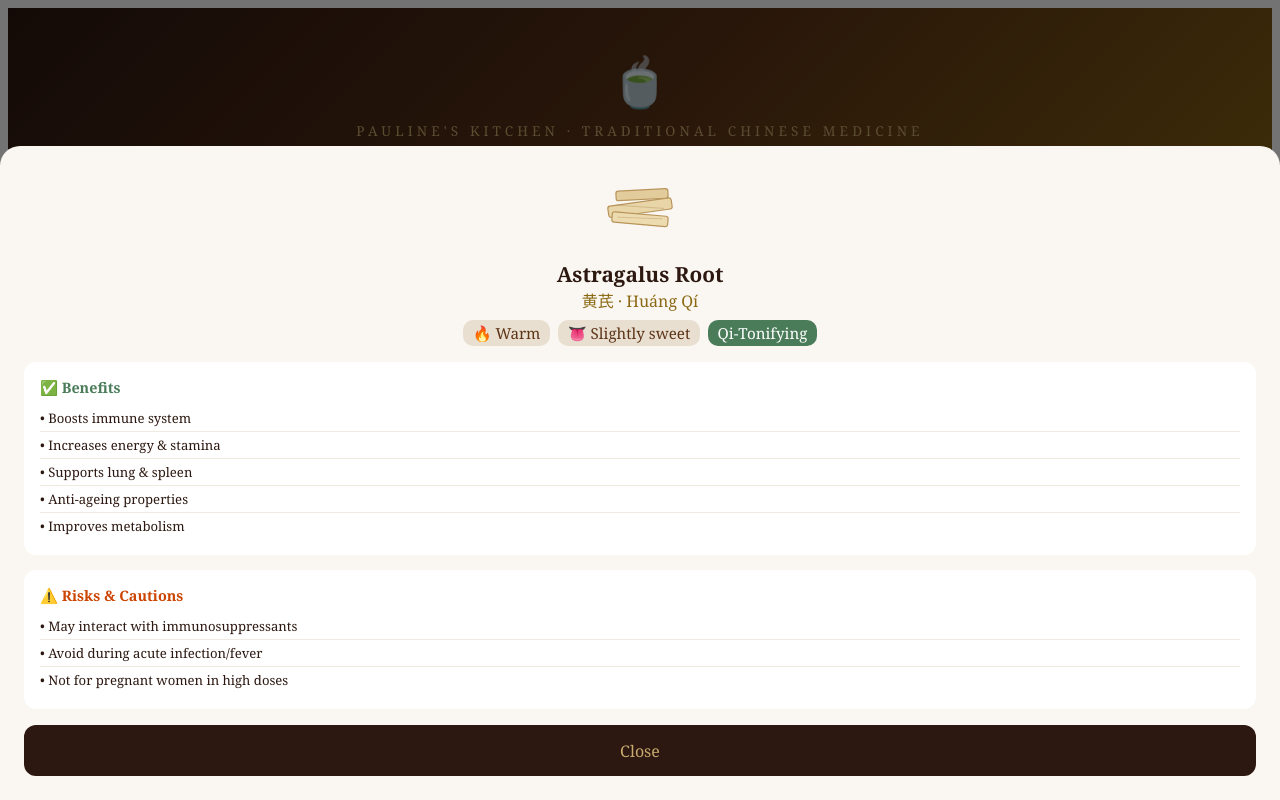
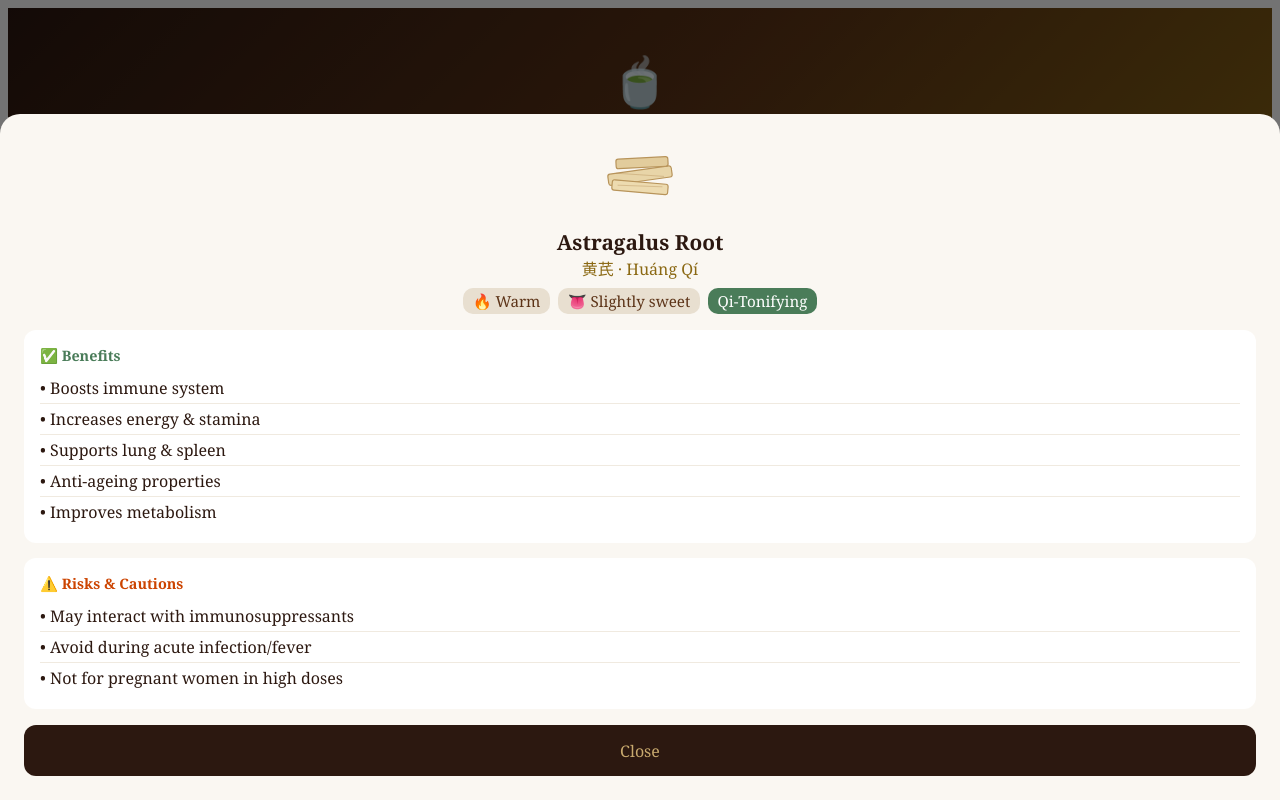
Before and after one commit to pauline-soup/pauline-herb-soup-guide, a React (Vite) app: page / in a window 1280 px wide. Both pictures are taken after a click on the element 330 px from the left and 634 px from the top of the page. Shown: the top 800 px of the page. Built offline with nearby package versions, Linux system fonts and the light colour scheme.

Commit message:
Update App.jsx

```diff
--- a/src/App.jsx
+++ b/src/App.jsx
@@ -541,7 +541,7 @@ margin: "0 auto",
       {/* Recipes Tab */}
       {activeTab === "recipes" && (
         <div style={{ padding: "1.25rem" }}>
-          <div style={{ background: "linear-gradient(135deg, #FFF8EE, #FAF0DC)", border: "1px solid #E8DFD0", borderRadius: "12px", padding: "1rem", marginBottom: "1.25rem", fontSize: "0.82rem", color: "#5C3317", lineHeight: 1.6 }}>
+          <div style={{ background: "linear-gradient(135deg, #FFF8EE, #FAF0DC)", border: "1px solid #E8DFD0", borderRadius: "12px", padding: "1rem", marginBottom: "1.25rem", fontSize: "1rem", color: "#5C3317", lineHeight: 1.6 }}>
             <strong>💡 General Benefits of Chinese Herb Soups:</strong><br />
             Regular consumption supports qi (vital energy) & blood circulation, strengthens immunity, nourishes internal organs, promotes healthy skin, improves sleep quality, and aligns body with seasonal changes — a cornerstone of preventive health in TCM.
           </div>
@@ -624,7 +624,7 @@ margin: "0 auto",
             <div style={{ background: "white", borderRadius: "12px", padding: "1rem", marginBottom: "0.95rem" }}>
               <div style={{ fontWeight: "bold", color: "#4A7C59", marginBottom: "0.5rem", fontSize: "0.9rem" }}>✅ Benefits</div>
               {selectedHerb.benefits.map((b, i) => (
-                <div key={i} style={{ fontSize: "0.82rem", color: "#2C1810", padding: "0.25rem 0", borderBottom: i < selectedHerb.benefits.length - 1 ? "1px solid #F0EAE0" : "none" }}>
+                <div key={i} style={{ fontSize: "1rem", color: "#2C1810", padding: "0.25rem 0", borderBottom: i < selectedHerb.benefits.length - 1 ? "1px solid #F0EAE0" : "none" }}>
                   • {b}
                 </div>
               ))}
@@ -633,7 +633,7 @@ margin: "0 auto",
             <div style={{ background: "white", borderRadius: "12px", padding: "1rem", marginBottom: "1rem" }}>
               <div style={{ fontWeight: "bold", color: "#CC4400", marginBottom: "0.5rem", fontSize: "0.9rem" }}>⚠️ Risks & Cautions</div>
               {selectedHerb.risks.map((r, i) => (
-                <div key={i} style={{ fontSize: "0.82rem", color: "#2C1810", padding: "0.25rem 0", borderBottom: i < selectedHerb.risks.length - 1 ? "1px solid #F0EAE0" : "none" }}>
+                <div key={i} style={{ fontSize: "1rem", color: "#2C1810", padding: "0.25rem 0", borderBottom: i < selectedHerb.risks.length - 1 ? "1px solid #F0EAE0" : "none" }}>
                   • {r}
                 </div>
               ))}
@@ -671,10 +671,10 @@ margin: "0 auto",
 
             <div style={{ background: "white", borderRadius: "12px", padding: "1rem", marginBottom: "0.95rem" }}>
               <div style={{ fontWeight: "bold", color: "#2C1810", marginBottom: "0.6rem", fontSize: "0.9rem" }}>🌿 Ingredients</div>
-              <div style={{ fontSize: "0.82rem", color: "#5C3317", marginBottom: "0.4rem" }}><strong>Protein:</strong> {selectedRecipe.protein}</div>
-              <div style={{ fontSize: "0.82rem", color: "#5C3317" }}><strong>Herbs:</strong></div>
+              <div style={{ fontSize: "1rem", color: "#5C3317", marginBottom: "0.4rem" }}><strong>Protein:</strong> {selectedRecipe.protein}</div>
+              <div style={{ fontSize: "1rem", color: "#5C3317" }}><strong>Herbs:</strong></div>
               {selectedRecipe.herbs.map((h, i) => (
-                <div key={i} style={{ fontSize: "0.82rem", color: "#2C1810", padding: "0.2rem 0" }}>• {h}</div>
+                <div key={i} style={{ fontSize: "1rem", color: "#2C1810", padding: "0.2rem 0" }}>• {h}</div>
               ))}
             </div>
 
@@ -683,7 +683,7 @@ margin: "0 auto",
               {selectedRecipe.instructions.map((step, i) => (
                 <div key={i} style={{ display: "flex", gap: "0.6rem", marginBottom: "0.5rem" }}>
                   <div style={{ minWidth: "22px", height: "22px", borderRadius: "50%", background: "#2C1810", color: "#C8A96E", fontSize: "0.9rem", display: "flex", alignItems: "center", justifyContent: "center", fontWeight: "bold" }}>{i + 1}</div>
-                  <div style={{ fontSize: "0.82rem", color: "#2C1810", lineHeight: 1.5 }}>{step}</div>
+                  <div style={{ fontSize: "1rem", color: "#2C1810", lineHeight: 1.5 }}>{step}</div>
                 </div>
               ))}
             </div>
@@ -691,7 +691,7 @@ margin: "0 auto",
             <div style={{ background: "linear-gradient(135deg, #FFF8EE, #FAF0DC)", border: "1px solid #E8DFD0", borderRadius: "12px", padding: "1rem", marginBottom: "1rem" }}>
               <div style={{ fontWeight: "bold", color: "#4A7C59", marginBottom: "0.5rem", fontSize: "0.9rem" }}>✅ Health Benefits</div>
               {selectedRecipe.benefits.map((b, i) => (
-                <div key={i} style={{ fontSize: "0.82rem", color: "#2C1810", padding: "0.2rem 0" }}>• {b}</div>
+                <div key={i} style={{ fontSize: "1rem", color: "#2C1810", padding: "0.2rem 0" }}>• {b}</div>
               ))}
             </div>
 
```
